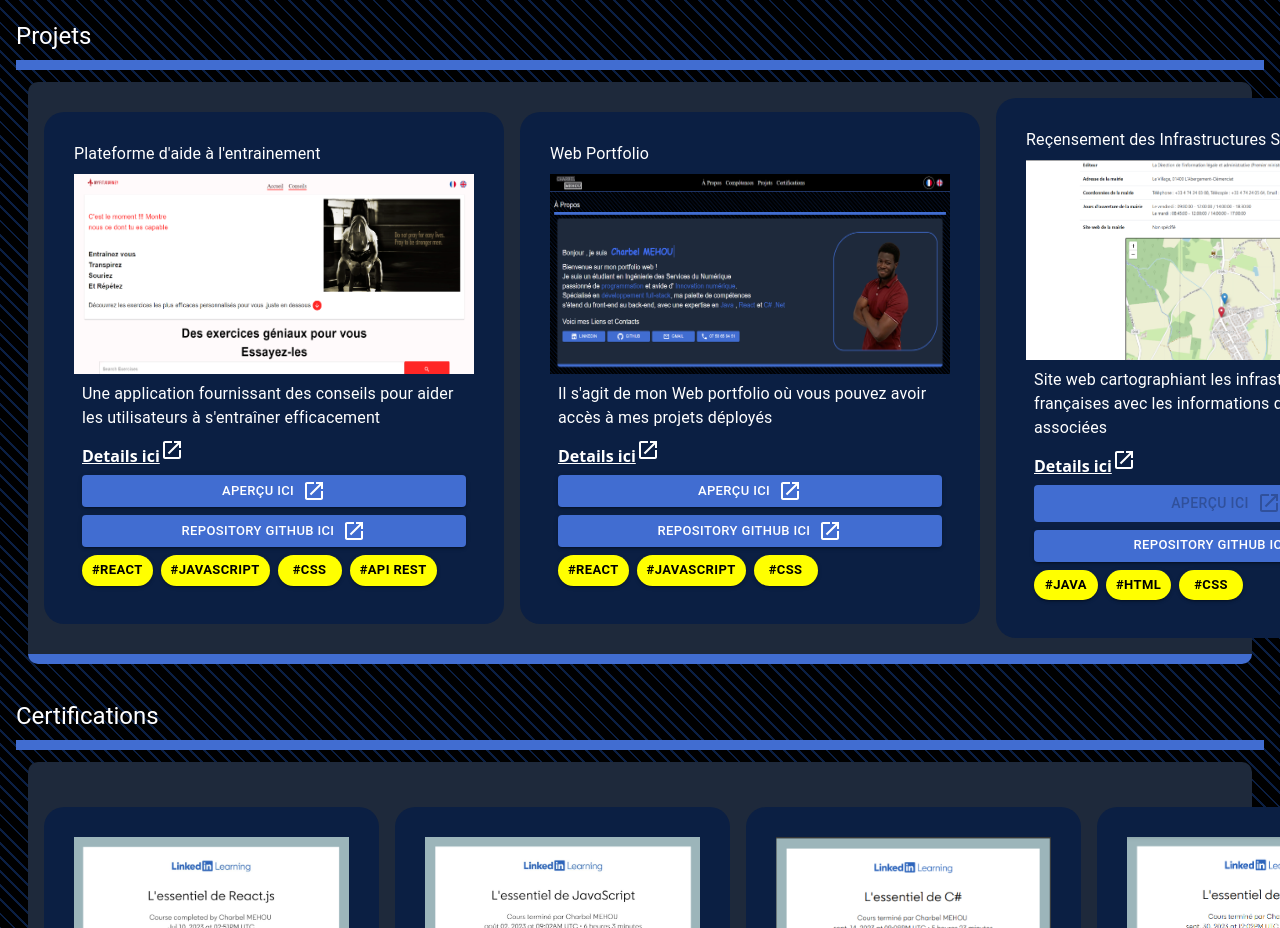
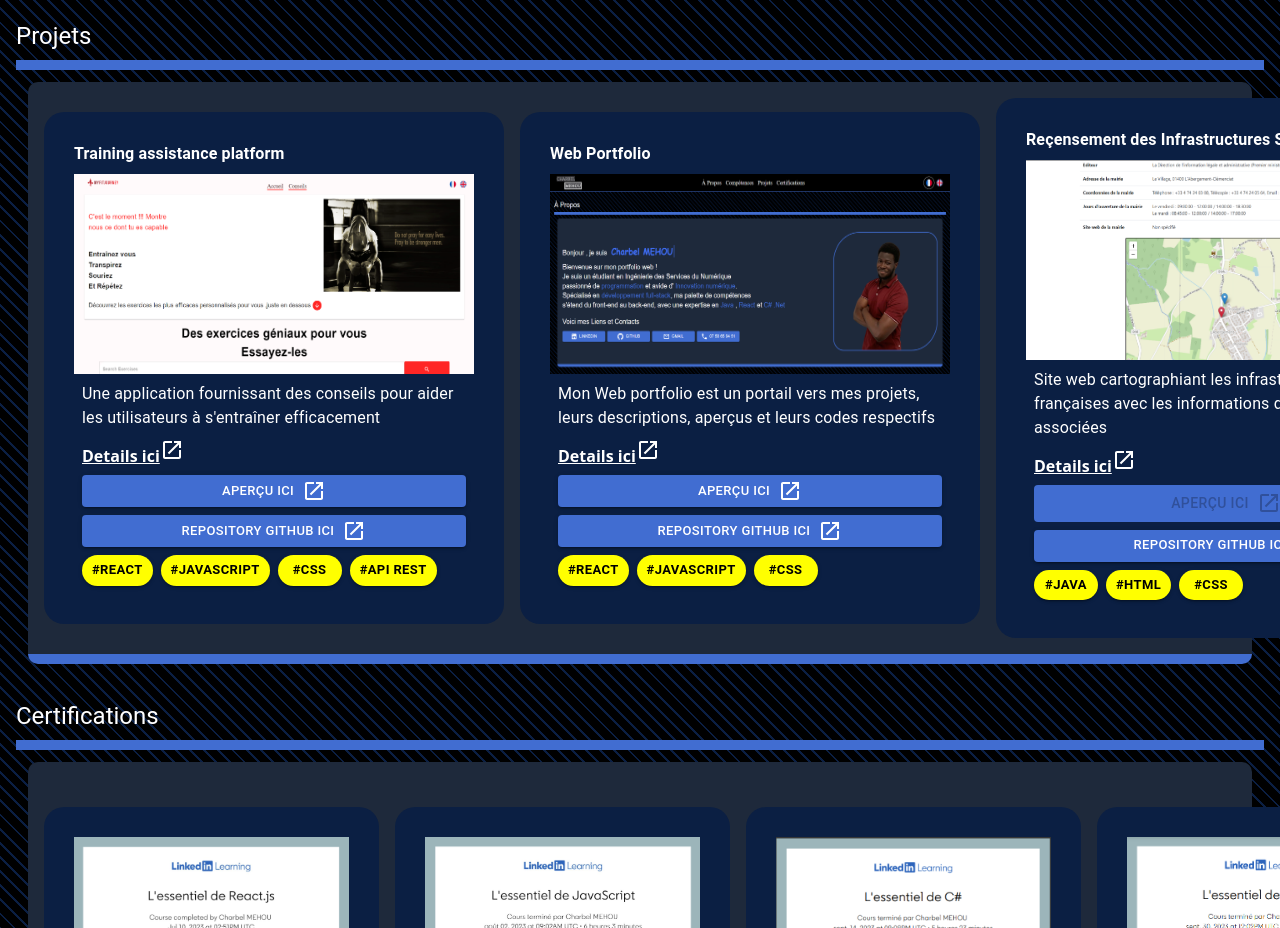
Before and after one commit to charbel-mehou/MyPersonalPortfolio, a React (Create React App) app in the folder personal_portfolio/: page / in a window 1280 px wide. Shown: the part 1400-2328 px from the top of the page. Built offline with nearby package versions, Linux system fonts and the light colour scheme.

Commit message:
fix about the translation of my project

```diff
--- a/personal_portfolio/src/components/ProjectCard.js
+++ b/personal_portfolio/src/components/ProjectCard.js
@@ -29,7 +29,9 @@ const ProjectCard = ({
       sx={{ display: "flex", flexDirection: "column" }}
     >
       <Box sx={{ mb: 1 }}>
-        <Typography style={{ color: "white" }}>{t(title)}</Typography>
+        <Typography style={{ color: "white", fontWeight: "bold" }}>
+          {t(title)}
+        </Typography>
       </Box>
 
       <Box sx={{ display: "flex" }}>
--- a/personal_portfolio/src/translation/i18n.js
+++ b/personal_portfolio/src/translation/i18n.js
@@ -23,13 +23,13 @@ const resources = {
       "me-2-1": "full-stack development",
       "me-3": "my skill set",
       "me-3-1": "ranges from front-end to back-end, with expertise in",
-      "me-4":"Hi ! I'm",
+      "me-4":"Hi ! I'm ",
       "me-5":"Charbel MEHOU",
       "me-5-1":"a Developper",
       "projet":"Project",
-      "myftjourney-d1": "An application providing advice",
+      "myftjourney-d1": "An app providing traininig tips to help users train effectively",
       "myftjourney-d2": "to help users train effectively",
-      "myportfolio-d1":"This is my Web portfolio",
+      "myportfolio-d1":"My Web portfolio is a gateway to my projects, their descriptions, previews, and their respective codes",      "myftjourney":'Training assistance platform',
       "myportfolio-d2":"Here you can have acces to my deployed projects",
       "web-portfolio":"Web Portfolio",
       "portfolio-d1":"On my web portfolio, explore my professional journey, skills, and a selection of my personal and academic projects. Some projects feature links to the deployed site and the associated GitHub repository. You'll also find my certifications and links to my online profiles, such as LinkedIn and GitHub, along with my contact details.",
@@ -47,11 +47,13 @@ const resources = {
       'agile-methodology':'Agile Methodology',
       "infrastructur-sportive":"Census of Sports Infrastructures",
       "details-here":"Details here",
-      "myftjourney-speech": "MyFitJourney is a web app tailored to guide users through effective training exercises. Each exercise comes with clear descriptions and supportive YouTube videos. The platform also features tips for weight loss and muscle gain objectives.",
+      "myftjourney-speech": "This project is a web app tailored to guide users through effective training exercises. Each exercise comes with clear descriptions and supportive YouTube videos. The platform also features tips for weight loss and muscle gain objectives.",
       "visit-here": "Visit the site",
       "back": "Back",
       "technology":'Technology',
-      "infrastructures-sportives-speech": "This web app is a project that maps sporting structures across France through an interactive chart. Users can search for a specific facility and get its location as well as the associated town hall's location. Detailed information about the town halls is also provided."
+      "infrastructures-sportives-speech": "This web app is a project that maps sporting structures across France through an interactive chart. Users can search for a specific facility and get its location as well as the associated town hall's location. Detailed information about the town halls is also provided.",
+      'infrastructur-sportive-p1':"Website mapping French sports infrastructures with information from associated town halls",
+
     }
   },
   fr: {
@@ -80,7 +82,7 @@ const resources = {
       "welcome":'Bienvenue sur mon portfolio web ! ',
       "projet":"Projet",
       "myftjourney-d1":"Une application fournissant des conseils pour aider les utilisateurs à s'entraîner efficacement",
-      "myportfolio-d1":"Il s'agit de mon Web portfolio où vous pouvez avoir accès à mes projets déployés",
+      "myportfolio-d1":"Mon Web portfolio est un portail vers mes projets, leurs descriptions, aperçus et leurs codes respectifs",
       "web-portfolio":"Web Portfolio",
       "portfolio-d1":"Sur mon portfolio web, découvrez mon parcours professionnel, mes compétences et une sélection de mes projets personnels et académiques. Certains projets comprennent des liens vers le site déployé et le repository GitHub associé. Vous y trouverez également mes certifications et des liens vers mes profils en ligne, tels que LinkedIn et GitHub, ainsi que mes coordonnées",
       "interests":"Centres d'intérêt",
@@ -90,7 +92,7 @@ const resources = {
       "contact-me":"Voici mes Liens et Contacts",
       "certifications":"Certifications",
       "certif-complete":"Certificat de complétion de cours de",
-      "myftjourney":'Plateforme d\'aide à l\'entrainement',
+      "myftjourney":'Training assistance platform',
       "and":'et',
       'management':'Gestion de Projet',
       'languages':'Languages',
@@ -99,7 +101,7 @@ const resources = {
       "infrastructur-sportive":"Reçensement des Infrastructures Sportives",
       'infrastructur-sportive-p1':"Site web cartographiant les infrastructures sportives françaises avec les informations des mairies associées",
       "details-here":"Details ici",
-      "myftjourney-speech": "MyFitJourney est une application web conçue pour guider les utilisateurs à travers des exercices d'entraînement efficaces. Chaque exercice est accompagné de descriptions claires et de vidéos YouTube explicatives. La plateforme propose également des astuces pour les objectifs de perte de poids et de prise de muscle.",
+      "myftjourney-speech": "Ce projet est une application web conçue pour guider les utilisateurs à travers des exercices d'entraînement efficaces. Chaque exercice est accompagné de descriptions claires et de vidéos YouTube explicatives. La plateforme propose également des astuces pour les objectifs de perte de poids et de prise de muscle.",
       "visit-here":"Visiter le site",
       "back":"Retour",
       "technology":'Technologies',
```
